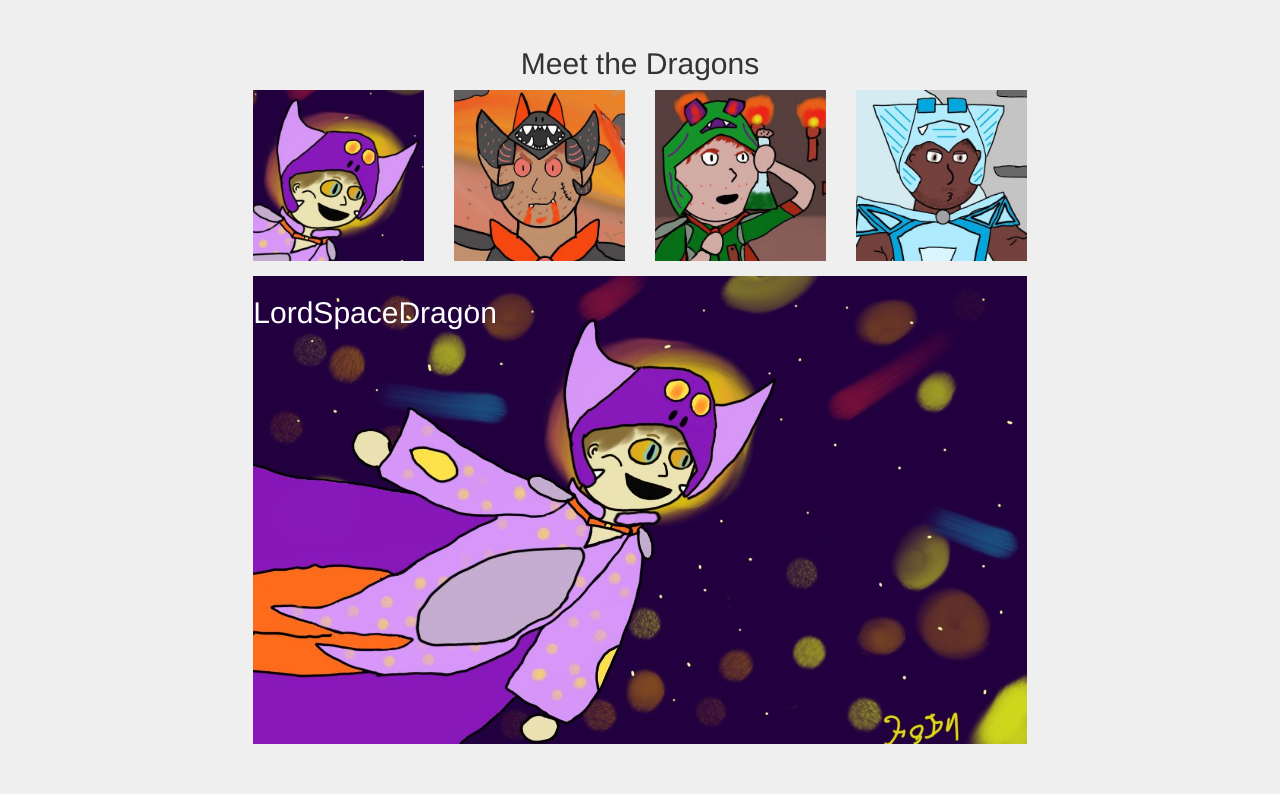
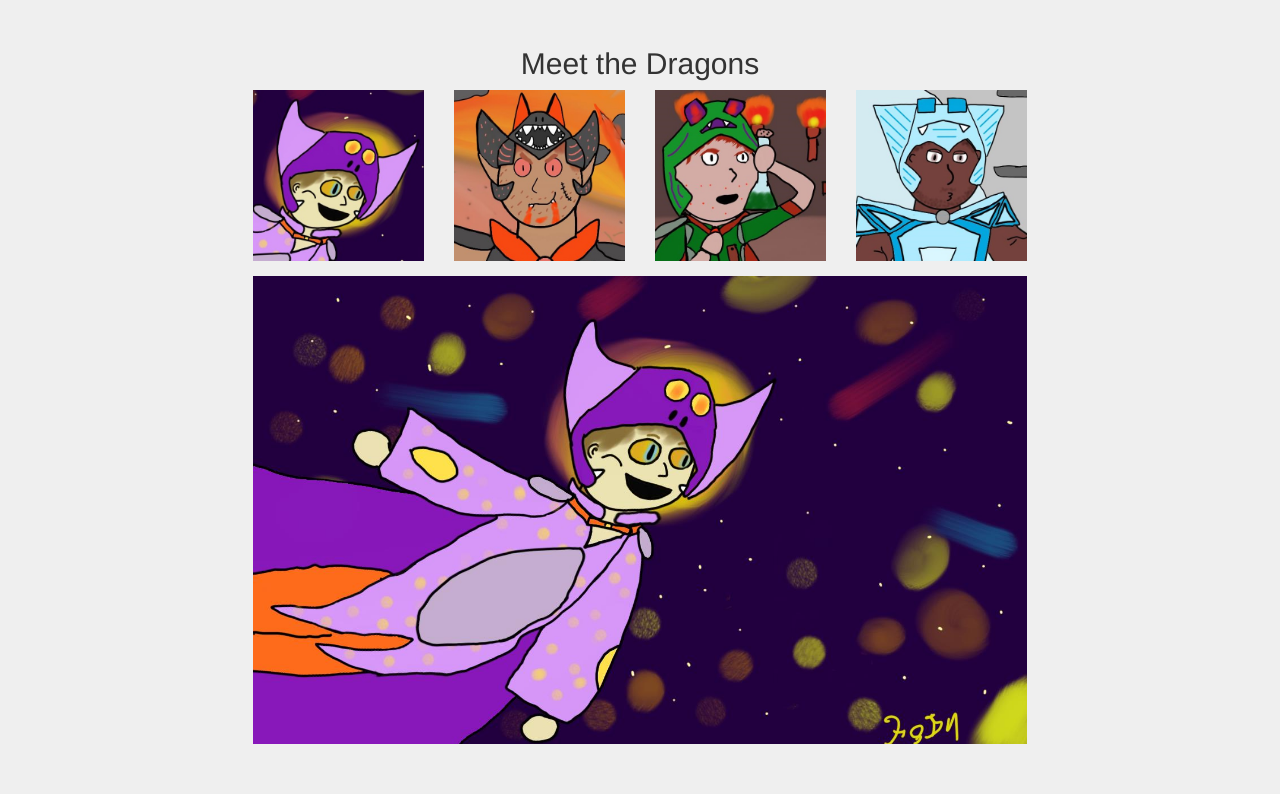
Before and after one commit to Bumler/TheLordDragons, a plain HTML site: page index.html in a window 1280 px wide. Shown: the part 980-1775 px from the top of the page. Drawn offline with nearby package versions, Linux system fonts and the light colour scheme.

Commit message:
Text now shows only on hover

```diff
--- a/app/app.js
+++ b/app/app.js
@@ -9,6 +9,8 @@ var lordDragonApp = angular.module('lordDragonApp', [])
 // });
 
 .controller('lordDragonController', ['$scope', function($scope){
+
+	$scope.hover = false;
 
 	$scope.selectDragon = function(dragon){
 		$scope.selectedDragon.selected = true;
@@ -42,7 +44,7 @@ var lordDragonApp = angular.module('lordDragonApp', [])
 
 	$scope.selectedDragon = {
 		selected: false,
-		name: "LordSpaceDragon",
+		name: "Lord Space Dragon",
 		icon: "../img/LSD_ico.jpg",
 		splash: "../img/LordSpaceDragon.jpg"
 	}
--- a/index.html
+++ b/index.html
@@ -57,10 +57,11 @@
 				<div class="container-fluid">
 					<div class="col-lg-2 col-sm-2"></div>
 					<div class="col-lg-8 col-sm-8 col-xs-12">
-						<img class="splash col-lg-12 col-sm-12 col-xs-12"
+<img ng-mouseenter="hover=true" ng-mouseleave="hover=false"
+						class="splash col-lg-12 col-sm-12 col-xs-12"
 						src={{selectedDragon.splash}}>
-						<div ng-show="hover=true" class="absolute col-lg-4 col-xs-4">
-							<h2 class="white-text">{{selectedDragon.name}}</h2>
+						<div class="absolute col-lg-4 col-xs-4">
+							<h2 ng-show="hover" class="white-text">{{selectedDragon.name}}</h2>
 						</div>
 					</div>
 					<div class="col-lg-2 col-sm-2"></div>
```
